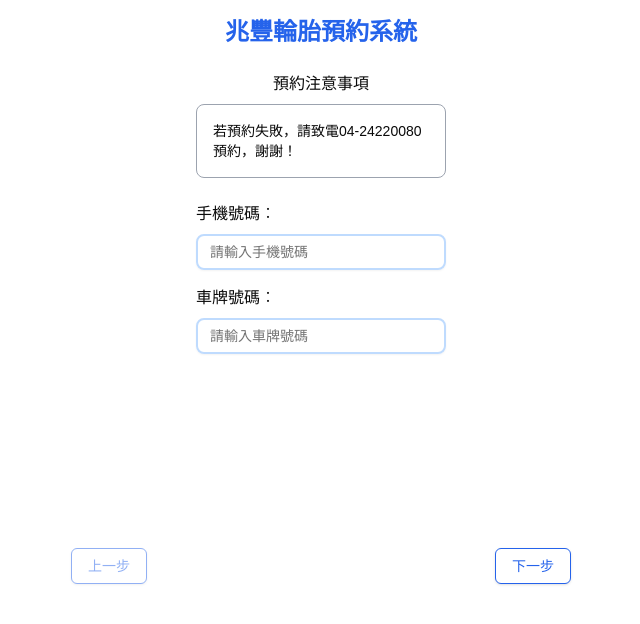
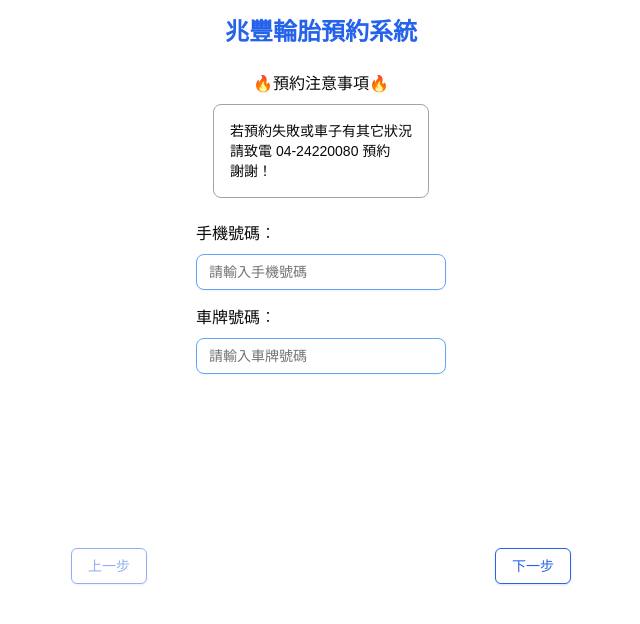
Before and after one commit to Yizhe0407/Mega_reserve_frontend, a Next.js app: page / in a window 1280 px wide. Shown: the top 624 px of the page, without its empty margins (319-959 px from the left). Built offline with nearby package versions, Linux system fonts and the light colour scheme.

Commit message:
Change UI

```diff
--- a/src/components/Confirmation.js
+++ b/src/components/Confirmation.js
@@ -2,8 +2,8 @@ import { Card, CardContent } from "@/components/ui/card";
 
 export default function Confirmation({ formData }) {
   return (
-    <div className="flex flex-col items-center w-full">
-      <h2 className="text-2xl font-semibold text-blue-600 mb-4">預約資訊</h2>
+    <div className="flex flex-col gap-4 items-center w-full">
+      <h2 className="text-2xl font-semibold text-blue-600">預約資訊</h2>
       <Card className="w-[250px]">
         <CardContent className="p-4">
           <div className="space-y-3">
@@ -30,6 +30,7 @@ export default function Confirmation({ formData }) {
           </div>
         </CardContent>
       </Card>
+      <p className="text-sm text-end  text-gray-400">請再次檢查預約資訊是否正確無誤</p>
     </div>
   );
 }
--- a/src/components/PhoneLicense.js
+++ b/src/components/PhoneLicense.js
@@ -16,10 +16,10 @@ export default function PhoneLicense({ formData, setFormData }) {
     <div className='flex flex-col items-center max-w-md mx-auto w-[250px] space-y-6'>
       <h2 className="text-2xl font-semibold text-blue-600">兆豐輪胎預約系統</h2>
       <div className="flex flex-col gap-2">
-        <h3 className="text-center">預約注意事項</h3>
+        <h3 className="text-center">🔥預約注意事項🔥</h3>
         <div className="flex border border-gray-400 rounded-lg w-full h-full p-4">
           <p className="text-sm">
-            若預約失敗，請致電04-24220080預約，謝謝！
+            若預約失敗或車子有其它狀況<br/>請致電 04-24220080 預約<br/>謝謝！
           </p>
         </div>
       </div>
@@ -27,7 +27,7 @@ export default function PhoneLicense({ formData, setFormData }) {
         <div className="flex flex-col space-y-2">
           <p className="items-start">手機號碼︰</p>
           <Input
-            className="w-full border-2 items-center border-blue-200 rounded-lg focus:border-blue-500 focus:ring focus:ring-blue-200 transition-all"
+            className="w-full border items-center border-blue-400 rounded-lg focus:border-blue-500 focus:ring focus:ring-blue-200 transition-all"
             placeholder="請輸入手機號碼"
             value={formData.phone}
             onChange={(e) => handleInputChange('phone', e.target.value)}
@@ -36,7 +36,7 @@ export default function PhoneLicense({ formData, setFormData }) {
         <div className="flex flex-col space-y-2">
           <p className="items-start">車牌號碼︰</p>
           <Input
-            className="w-full border-2 items-center border-blue-200 rounded-lg focus:border-blue-500 focus:ring focus:ring-blue-200 transition-all"
+            className="w-full border items-center border-blue-400 rounded-lg focus:border-blue-500 focus:ring focus:ring-blue-200 transition-all"
             placeholder="請輸入車牌號碼"
             value={formData.license}
             onChange={(e) => handleInputChange('license', e.target.value)}
--- a/src/components/Select_item.js
+++ b/src/components/Select_item.js
@@ -55,7 +55,7 @@ export default function Select_item({ formData, setFormData }) {
   return (
     <div className='flex flex-col gap-4 w-[250px]'>
       <h2 className="text-2xl text-center font-semibold text-blue-600">預約項目</h2>
-      <p className="text-sm text-start text-gray-500">可一次預約多項目</p>
+      <p className="text-sm text-start text-gray-400">可一次預約多項目</p>
 
       {['保養', '換輪胎', '板金烤漆', '更換零件', '其他'].map((item) => {
         const isSelected = item === '其他' ?
--- a/src/components/Select_time.js
+++ b/src/components/Select_time.js
@@ -7,9 +7,9 @@ export default function Select_time({ formData, setFormData }) {
   const [reservedTimes, setReservedTimes] = useState([]);
 
   const times = [
-    "09:00", "10:00", "11:00",
-    "12:00", "13:00", "14:00",
-    "15:00", "16:00", "17:00"
+    "08:30", "09:00", "09:30",
+    "10:00", "10:30", "11:00",
+    "13:00", "14:00", "15:00"
   ];
   const fromDate = new Date();
   const toDate = new Date(new Date().getFullYear(), 11, 31);
```
